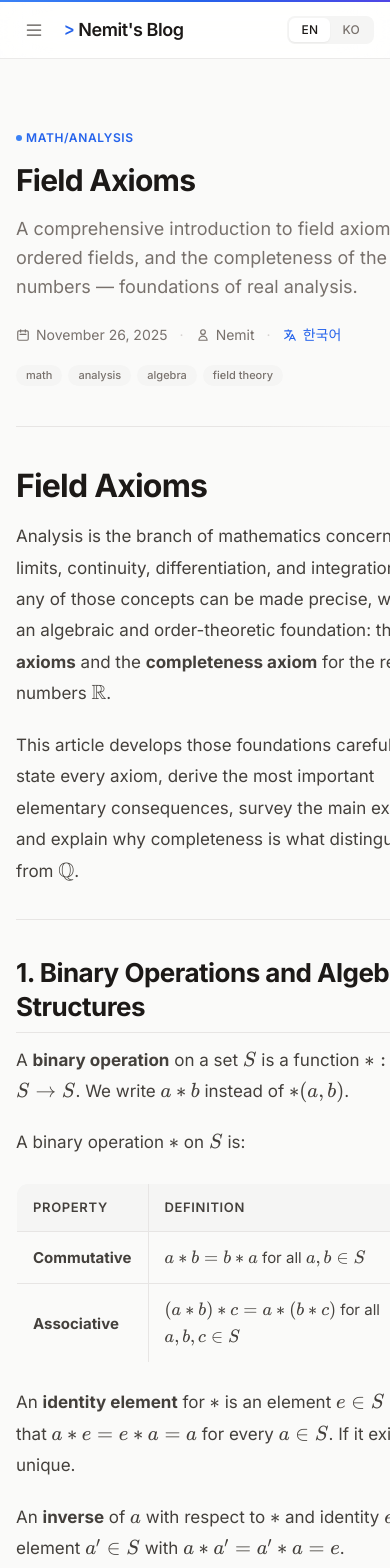
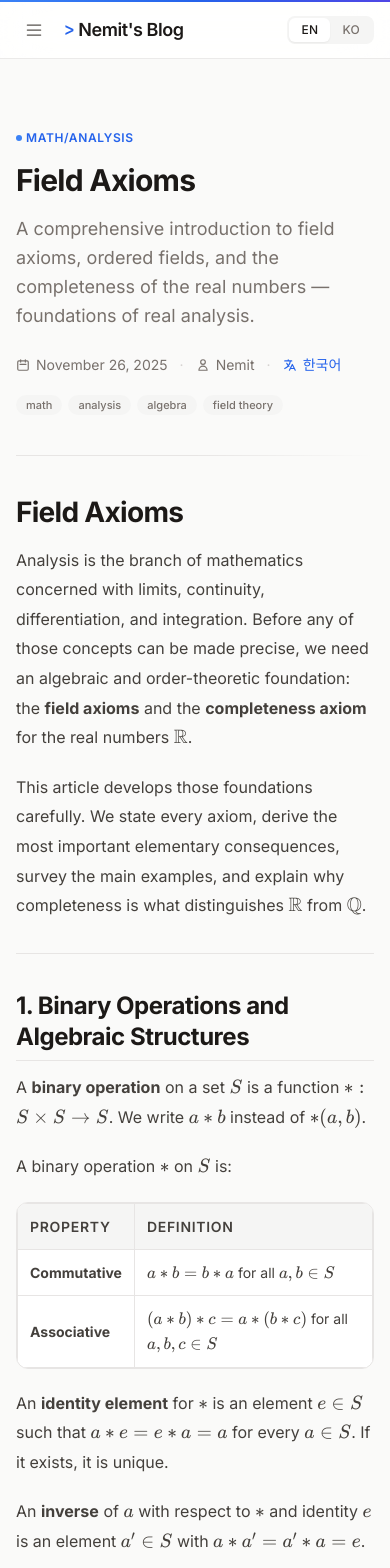
Before and after one commit to Nemit0/Nemit0.github.io, a Next.js app: page /en/posts/field_axioms in a window 390 px wide. Shown: the top 1568 px of the page. Built offline with nearby package versions, Linux system fonts and the light colour scheme.

Commit message:
Fixed text being cut off from the mobile screen

```diff
--- a/src/app/globals.css
+++ b/src/app/globals.css
@@ -126,10 +126,15 @@ body {
   color: var(--color-text);
   line-height: 1.8;
   font-size: 1.0625rem;
+  min-width: 0;
 }
 
 .markdown-content > :first-child {
   margin-top: 0;
+}
+
+.markdown-content :where(p, li, blockquote, h1, h2, h3, h4, th, td) {
+  overflow-wrap: break-word;
 }
 
 /* Headings */
@@ -237,14 +242,23 @@ body {
 }
 
 /* Tables */
+.markdown-content .markdown-table {
+  width: 100%;
+  max-width: 100%;
+  margin: 1.5rem 0;
+  overflow-x: auto;
+  -webkit-overflow-scrolling: touch;
+  border: 1px solid var(--color-border);
+  border-radius: var(--radius-lg);
+  background: var(--color-bg-elevated);
+}
+
 .markdown-content table {
   width: 100%;
   border-collapse: collapse;
-  margin: 1.5rem 0;
+  margin: 0;
   font-size: 0.9375rem;
-  border-radius: var(--radius-lg);
-  overflow: hidden;
-  border: 1px solid var(--color-border);
+  min-width: 100%;
 }
 
 .markdown-content th,
@@ -252,6 +266,7 @@ body {
   border: 1px solid var(--color-border);
   padding: 0.75rem 1rem;
   text-align: left;
+  white-space: normal;
 }
 
 .markdown-content th {
@@ -275,6 +290,7 @@ body {
 .markdown-content pre {
   margin-bottom: 1.5rem;
   overflow-x: auto;
+  max-width: 100%;
 }
 
 .markdown-content code:not(pre code) {
@@ -285,6 +301,7 @@ body {
   border: 1px solid var(--color-border);
   color: var(--color-text);
   font-family: var(--font-mono), 'JetBrains Mono', 'Fira Code', monospace;
+  overflow-wrap: anywhere;
 }
 
 /* Images */
@@ -309,3 +326,31 @@ body {
   overflow-y: hidden;
   padding: 0.5rem 0;
 }
+
+@media (max-width: 640px) {
+  .markdown-content {
+    font-size: 1rem;
+  }
+
+  .markdown-content h1 {
+    font-size: 1.75rem;
+  }
+
+  .markdown-content h2 {
+    font-size: 1.5rem;
+  }
+
+  .markdown-content h3 {
+    font-size: 1.25rem;
+  }
+
+  .markdown-content .markdown-table {
+    margin: 1.25rem 0;
+  }
+
+  .markdown-content th,
+  .markdown-content td {
+    padding: 0.625rem 0.75rem;
+    font-size: 0.875rem;
+  }
+}
--- a/src/components/AppShell.tsx
+++ b/src/components/AppShell.tsx
@@ -71,7 +71,7 @@ export default function AppShell({ lang, categories, children }: AppShellProps)
       </header>
 
       {/* Body */}
-      <div className="w-full flex flex-col md:flex-row md:items-stretch items-start min-h-[calc(100vh-3.5rem)]">
+      <div className="w-full flex flex-col items-stretch md:flex-row md:items-stretch min-h-[calc(100vh-3.5rem)]">
         <CategorySidebar
           lang={lang}
           categories={categories}
--- a/src/lib/markdown.ts
+++ b/src/lib/markdown.ts
@@ -21,6 +21,37 @@ export interface MarkdownData {
     image?: string;
     [key: string]: any;
   };
+}
+
+interface HastNode {
+  type?: string;
+  tagName?: string;
+  properties?: Record<string, unknown>;
+  children?: HastNode[];
+}
+
+function wrapTables(node: HastNode): void {
+  if (!node.children) {
+    return;
+  }
+
+  for (let index = 0; index < node.children.length; index += 1) {
+    const child = node.children[index];
+
+    if (child.type === 'element' && child.tagName === 'table') {
+      node.children[index] = {
+        type: 'element',
+        tagName: 'div',
+        properties: {
+          className: ['markdown-table'],
+        },
+        children: [child],
+      };
+      continue;
+    }
+
+    wrapTables(child);
+  }
 }
 
 /**
@@ -54,6 +85,9 @@ const processor = unified()
   .use(remarkGfm)
   .use(remarkMath)
   .use(remarkRehype)
+  .use(() => (tree) => {
+    wrapTables(tree as HastNode);
+  })
   .use(rehypeKatex)
   .use(rehypeHighlight, {
     ignoreMissing: true,
```
